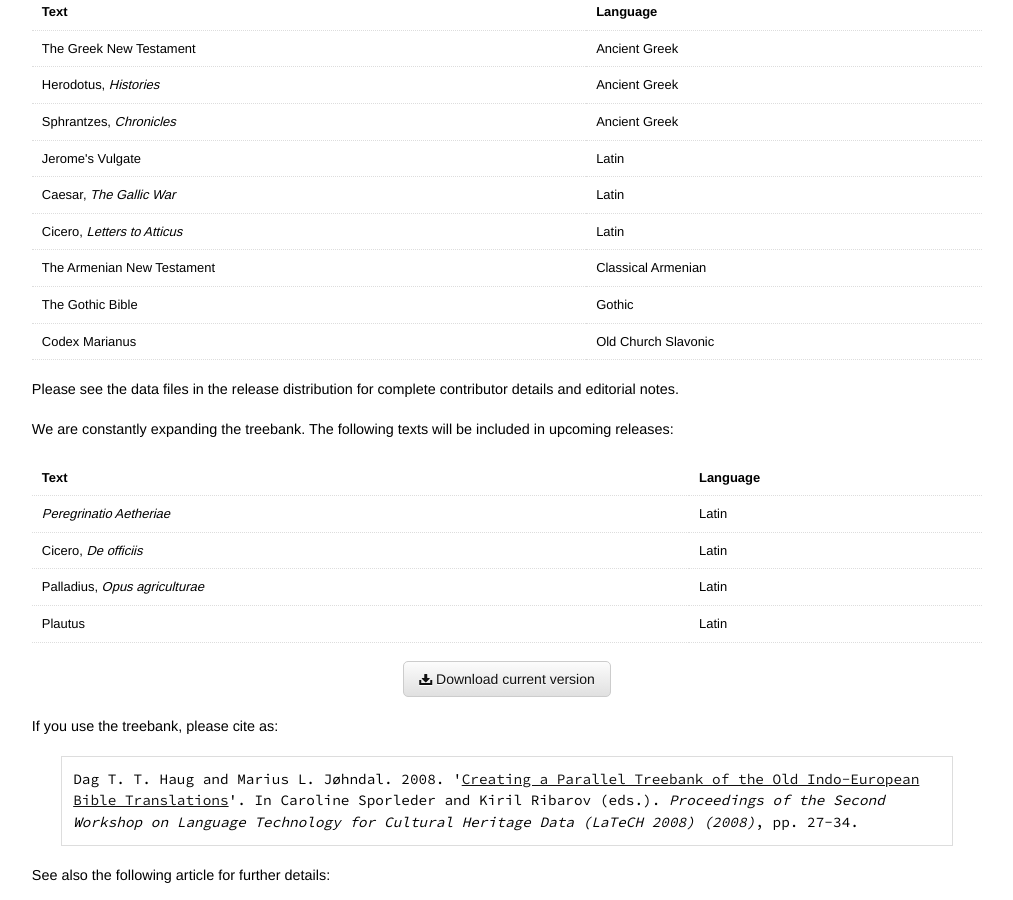
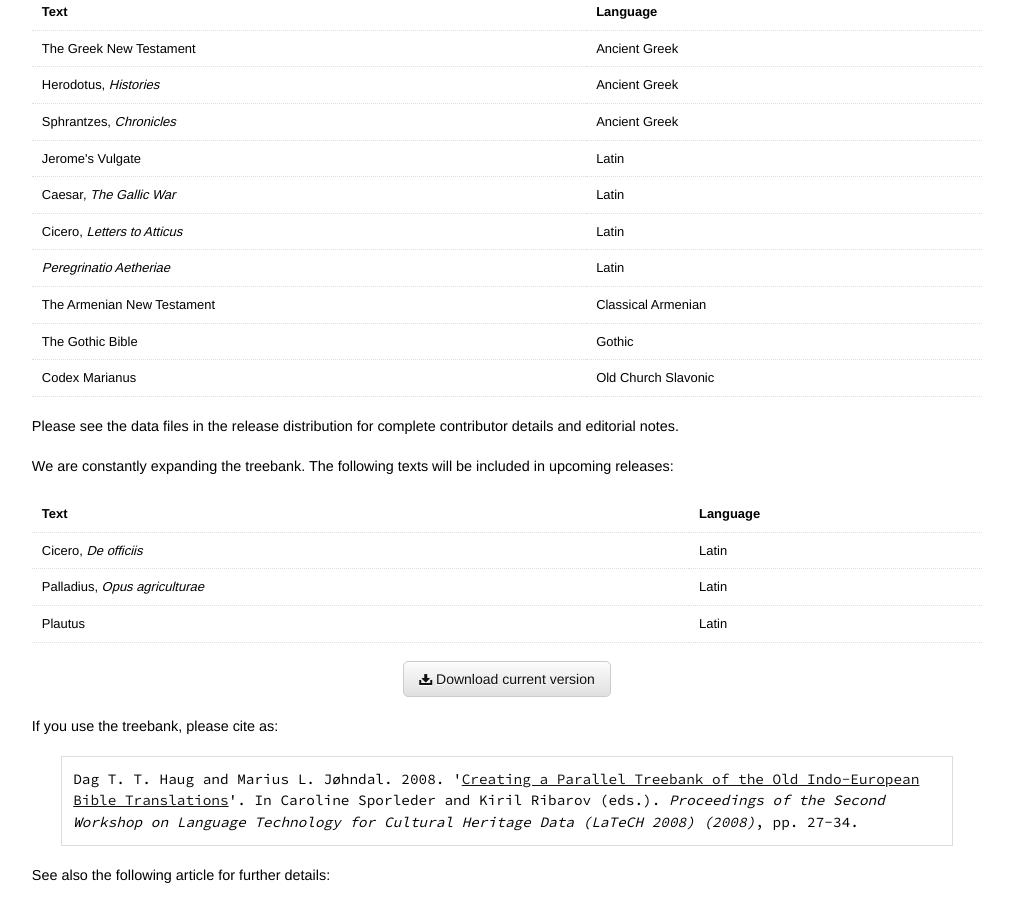
Before and after one commit to proiel/proiel.github.io, a Jekyll site: the page built from index.html, in a window 1280 px wide and 900 px high, scrolled down 382 px. Shown: the whole window, without its empty margins (133-1146 px from the left). Built offline with Jekyll 4.4.1, drawn with Linux system fonts in a browser that asks for light colours; some of the changed lines change nothing that is shown.

Commit message:
Added per-aeth to the released list.

```diff
--- a/index.html
+++ b/index.html
@@ -58,6 +58,10 @@ layout: default
               <td>Latin</td>
             </tr>
             <tr>
+              <td><i>Peregrinatio Aetheriae</i></td>
+              <td>Latin</td>
+            </tr>
+            <tr>
               <td>The Armenian New Testament</td>
               <td>Classical Armenian</td>
             </tr>
@@ -84,10 +88,6 @@ layout: default
             <tr>
               <th>Text</th>
               <th>Language</th>
-            </tr>
-            <tr>
-              <td><i>Peregrinatio Aetheriae</i></td>
-              <td>Latin</td>
             </tr>
             <tr>
               <td>Cicero, <i>De officiis</i></td>
```
